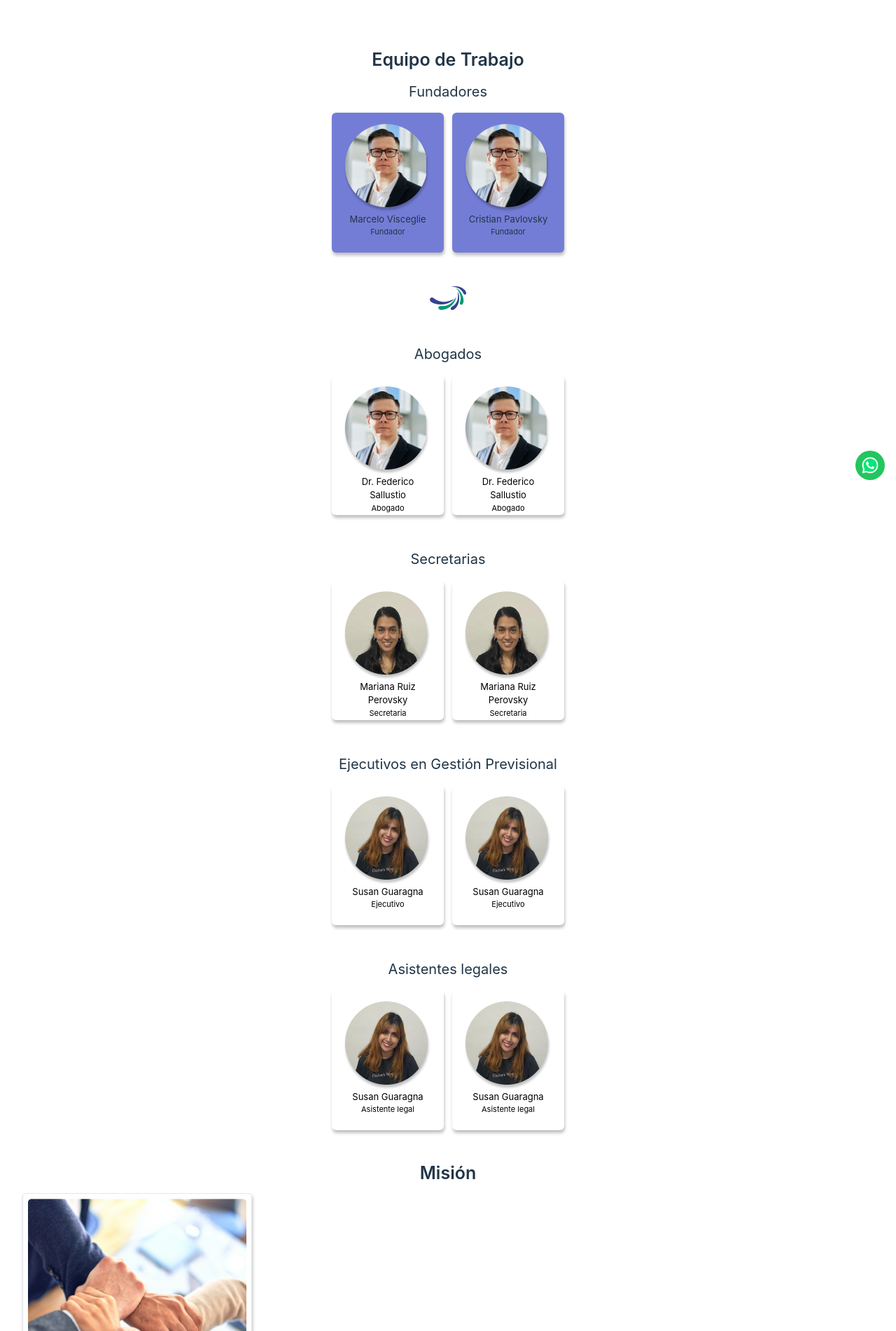
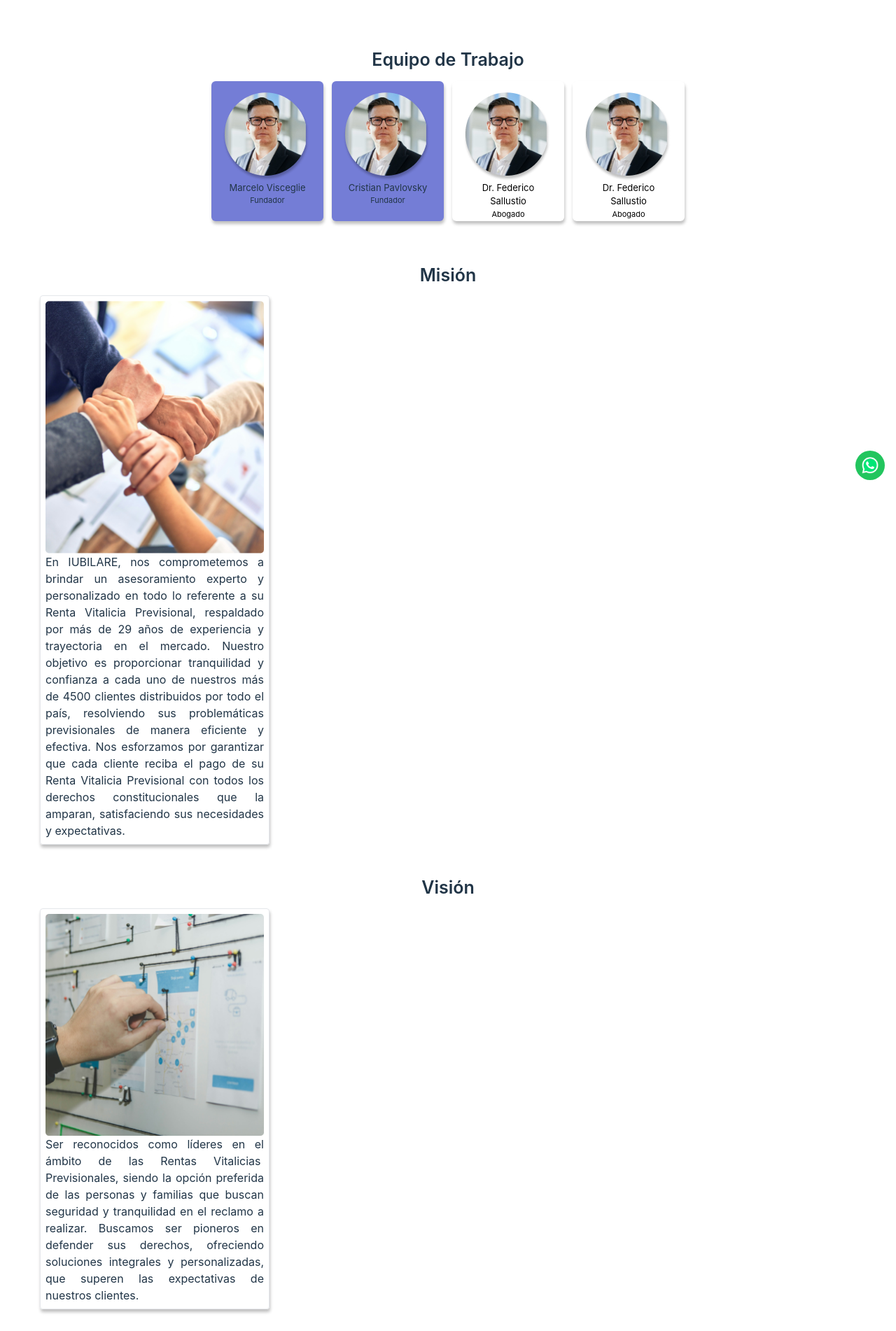
Before and after one commit to FooTalent/iubilare, a React (Vite) app: page /nosotros in a window 1280 px wide. Shown: the part 98-2000 px from the top of the page at 70% size. Built offline with nearby package versions, Linux system fonts and the light colour scheme.

Commit message:
Feature/ cards Table Version

```diff
--- a/src/views/Nosotros.tsx
+++ b/src/views/Nosotros.tsx
@@ -16,10 +16,20 @@ export default function Nosotros () {
                     <h1 className="font-semibold text-[25px]" >Equipo de Trabajo</h1>
                 </div>
 
+                    {/* Separador 16px Para Seccion Tablet*/}
+                    <div className="md:min-h-[16px]"></div>
+                    <div className="hidden md:flex md:flex-row md:justify-center md:gap-3">
+                        <CardNosotros name={"Marcelo Visceglie"} status={"Fundador"} image={"./nosotros/image-1.png"} className="bg-background-violet shadow-avatar-shadow" />
+                        <CardNosotros name={"Cristian Pavlovsky"} status={"Fundador"} image={"./nosotros/image-1.png"} className="bg-background-violet shadow-avatar-shadow"/>
+                        <CardNosotros name={"Dr. Federico Sallustio"} status={"Abogado"} image={"./nosotros/image-1.png"} className="bg-white shadow-avatar-shadow text-black" />
+                        <CardNosotros name={"Dr. Federico Sallustio"} status={"Abogado"} image={"./nosotros/image-1.png"} className="bg-white shadow-avatar-shadow text-black" />
+                    </div>
+
+
             {/* Separador 16px */}
             <div className="min-h-[16px]"></div>
 
-                <div>
+                <div className="px-[16px] md:hidden">
                     <h3 className="text-[20px]">Fundadores</h3>
                     {/* Separador 15px */}
                     <div className="min-h-[15px]"></div>
@@ -33,14 +43,15 @@ export default function Nosotros () {
                 <div className="min-h-[48px]"></div>
 
                 {/* Imagen separador */}
-                <div className="px-[16px] flex justify-center" >
+                <div className="px-[16px] flex justify-center md:hidden" >
                     <img src="./divider.png" alt="" />
                 </div>
 
                 {/* Separador 48px */}
-                <div className="min-h-[48px]"></div>
+                <div className="min-h-[48px] md:hidden"></div>
 
-                <div className="px-[16px]">
+                {/* Seccion Abogados */}
+                <div className="px-[16px] md:hidden">
                     <h3 className="text-[20px]">Abogados</h3>
                     {/* Separador 15px */}
                     <div className="min-h-[15px]"></div>
@@ -54,9 +65,10 @@ export default function Nosotros () {
                 </div>
 
                 {/* Separador 48px */}
-                <div className="min-h-[48px]"></div>
+                <div className="min-h-[48px] md:hidden"></div>
 
-                <div className="px-[16px]">
+                {/* Seccion Secretarias */}
+                <div className="px-[16px]  md:hidden">
                     <h3 className="text-[20px]">Secretarias</h3>
                     {/* Separador 15px */}
                     <div className="min-h-[15px]"></div>
@@ -67,8 +79,10 @@ export default function Nosotros () {
                 </div>
 
                 {/* Separador 48px */}
-                <div className="min-h-[48px]"></div>
-                <div>
+                <div className="min-h-[48px]  md:hidden"></div>
+
+                {/* Seccion Ejecutivos */}
+                <div className="px-[16px]  md:hidden">
                     <h3 className="text-[20px]">Ejecutivos en Gestión Previsional</h3>
                     {/* Separador 15px */}
                     <div className="min-h-[15px]"></div>
@@ -79,8 +93,10 @@ export default function Nosotros () {
                 </div>
 
                 {/* Separador 48px */}
-                <div className="min-h-[48px]"></div>
-                <div>
+                <div className="min-h-[48px] md:hidden"></div>
+
+                {/* Seccion Asistentes */}
+                <div className="px-[16px] md:hidden">
                     <h3  className="text-[20px]">Asistentes legales</h3>
                     {/* Separador 15px */}
                     <div className="min-h-[15px]"></div>
@@ -91,10 +107,10 @@ export default function Nosotros () {
                 </div>
 
                 {/* Separador 48px */}
-                <div className="min-h-[48px]"></div>
+                <div className="min-h-[48px] md:hidden"></div>
 
-
-                <div className="px-[16px]">
+                {/* Seccion Mision */}
+                <div className="px-[16px] md:px-[41px]">
                     <h1 className="font-semibold text-[25px]" >Misión</h1>
                     {/* Separador 15px */}
                     <div className="min-h-[15px]"></div>
@@ -106,7 +122,8 @@ export default function Nosotros () {
                 {/* Separador 48px */}
                 <div className="min-h-[48px]"></div>
 
-                <div className="px-[16px]">
+                {/* Seccion Vision */}
+                <div className="px-[16px] md:px-[41px]">
                     <h1 className="font-semibold text-[25px]" >Visión</h1>
                     {/* Separador 15px */}
                     <div className="min-h-[15px]"></div>
@@ -118,7 +135,8 @@ export default function Nosotros () {
                 {/* Separador 48px */}
                 <div className="min-h-[48px]"></div>
 
-                <div className="px-[16px]">
+                {/* Seccion Mapa */}
+                <div className="px-[16px] md:px-[41px]">
                     <h1 className="font-semibold text-[25px]" >Donde encontrarnos</h1>
                         {/* Separador 15px */}
                         <div className="min-h-[15px]"></div>
```
